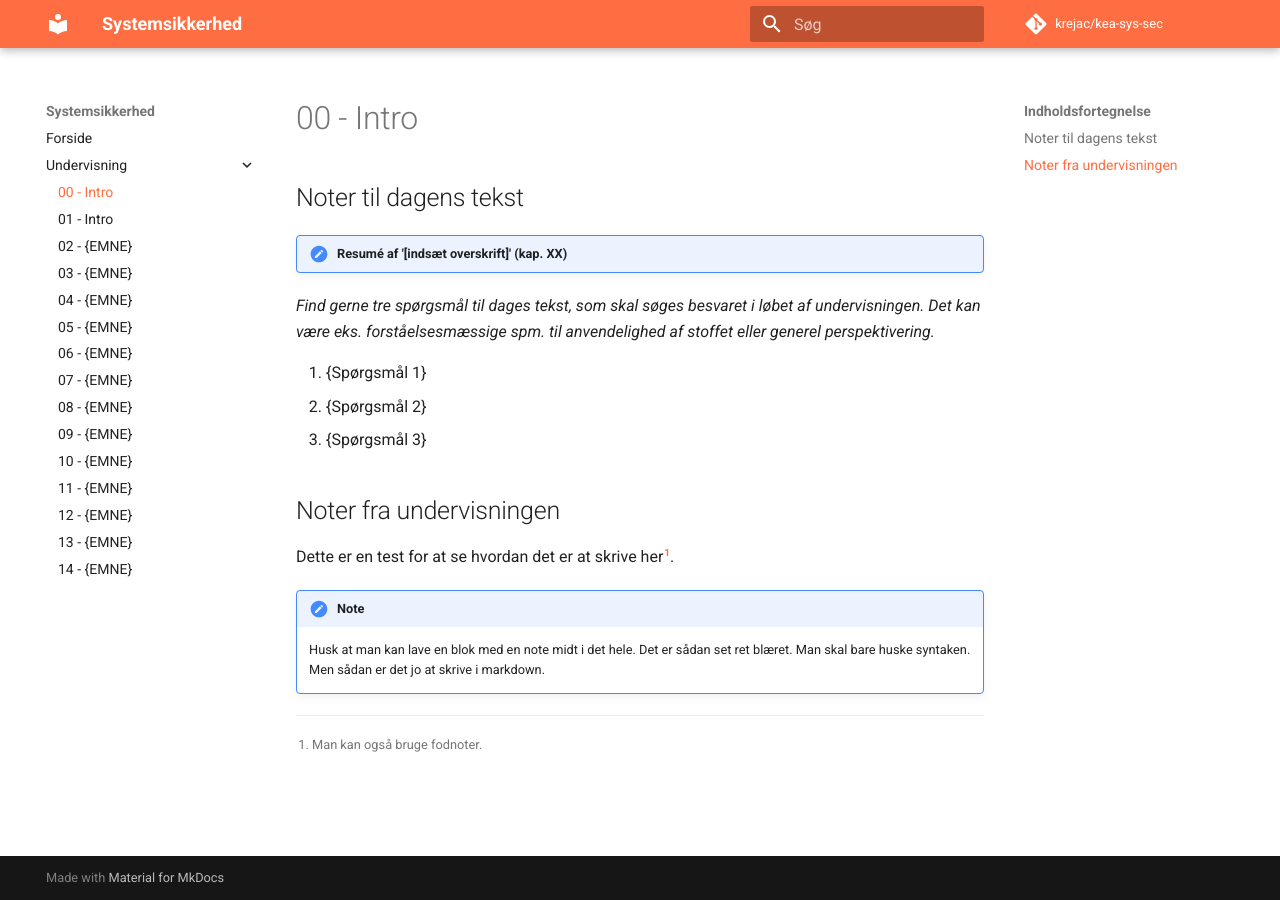
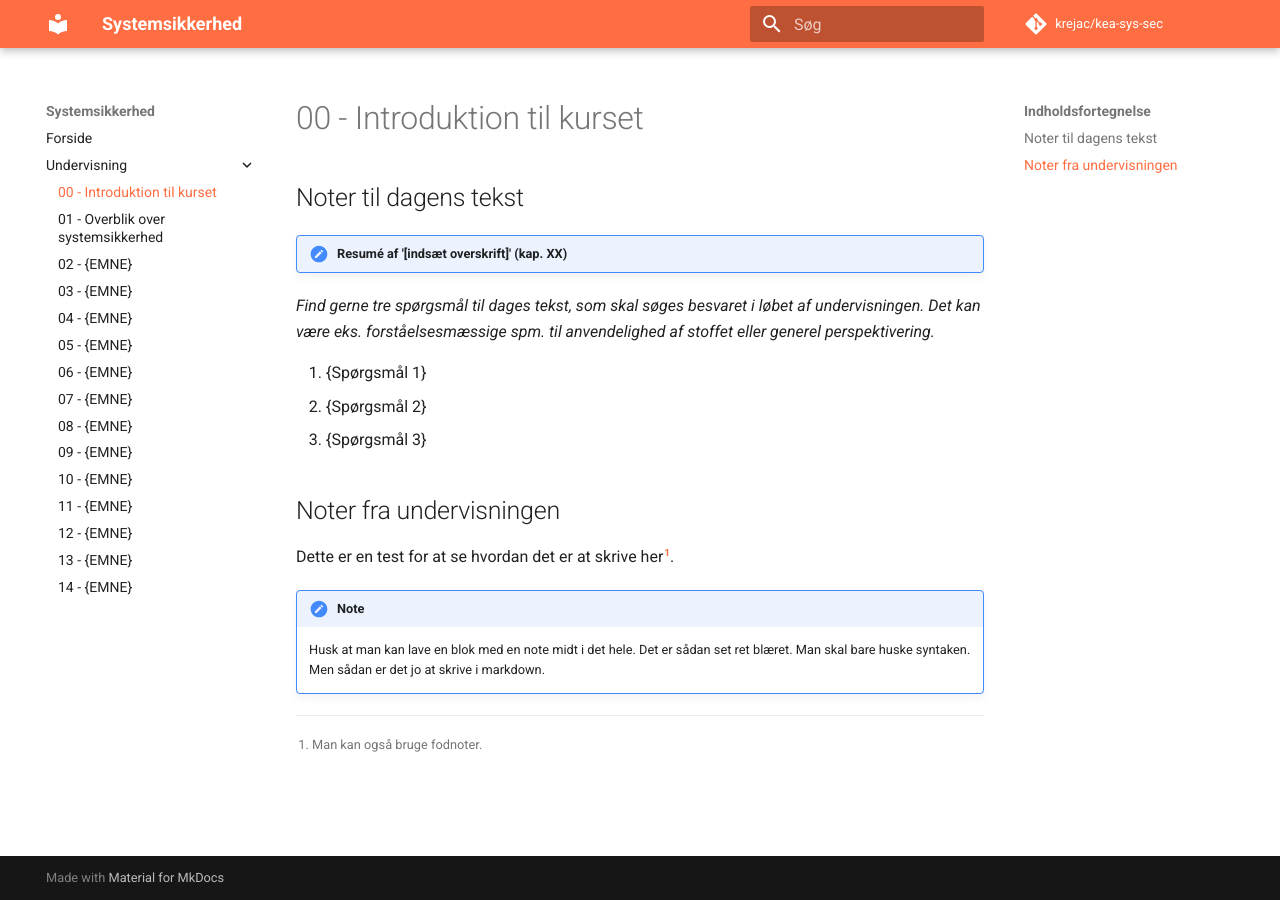
Before and after one commit to krejac/kea-sys-sec, an MkDocs documentation site: the page built from docs/undervisning/00-kursusgang.md, in a window 1280 px wide. Built offline with MkDocs 1.6.1 and Material for MkDocs 9.7.7, drawn with Linux system fonts in a browser that asks for light colours; comment, search, counter and statistics services are not loaded.

Commit message:
Headlines, headlines, headlines

```diff
--- a/docs/undervisning/00-kursusgang.md
+++ b/docs/undervisning/00-kursusgang.md
@@ -1,4 +1,4 @@
-# 00 - Intro
+# 00 - Introduktion til kurset
 
 ## Noter til dagens tekst
 
--- a/docs/undervisning/01-kursusgang.md
+++ b/docs/undervisning/01-kursusgang.md
@@ -1,6 +1,6 @@
-# 01 - Intro
+# 01 - Overblik over systemsikkerhed
 
-## Noter til kapitlet: 'An Overview of Computer Security'
+## Noter til dagens tekst
 
 !!! note "Resumé af 'An Overview of Computer Security' (kap. 1)"
     IT-sikkerhed afhænger i høj grad af organisatorisk tillid ('trust'). Tillid er grundlaget for sikkerheden, som opbygges i et system. Hvis tilliden er velfunderet kan ethvert system gøres sikkert (nok). Er tilliden derimod malplaceret, kan et system ikke gøres sikkert på nogen måde.
@@ -22,7 +22,7 @@
 
 Dette er en test for at se hvordan det er at skrive her[^1]. Umiddelbart er det jo bare som at skrive tekst normalt. Men der skal selvfølgelig også kunne indsættes billeder ol.
 
-![Billede: CIS20CSC](../img/CIS20CSC.jpg)
+![Billede: CIS20CSC](../assets/images/CIS20CSC.jpg)
 
 Lorem ipsum dolor sit amet, consectetur adipiscing elit. Cras arcu libero,
 mollis sed massa vel, *ornare viverra ex*. Mauris a ullamcorper lacus. Nullam
```
Also changed, not shown: docs/index.md (+1 -3 lines).
